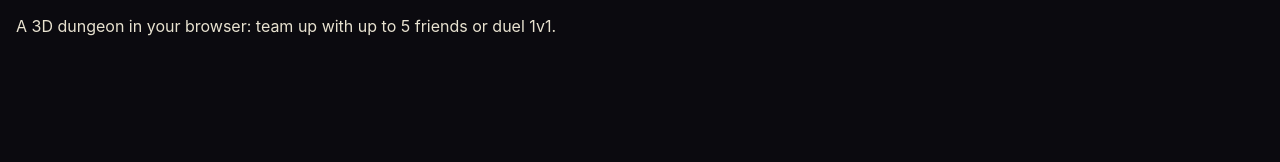
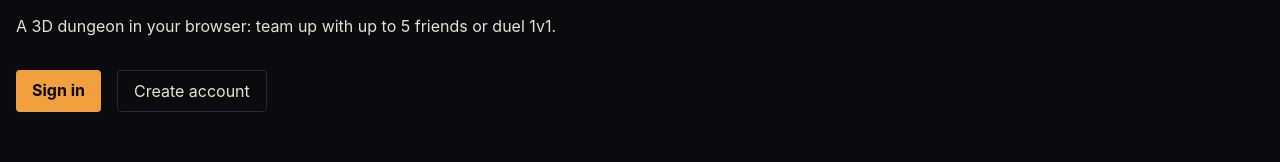
Before and after one commit to robertodelfranco/ft_transcendence, a React (Vite) app in the folder frontend/: page / in a window 1280 px wide. Shown: the part 124-286 px from the top of the page. Built offline with nearby package versions, Linux system fonts and the light colour scheme; no server answers.

Commit message:
feat: link the home page to sign in and sign up

```diff
--- a/frontend/src/locales/en/common.json
+++ b/frontend/src/locales/en/common.json
@@ -19,7 +19,9 @@
     "terms": "Terms of Service"
   },
   "home": {
-    "tagline": "A 3D dungeon in your browser: team up with up to 5 friends or duel 1v1."
+    "tagline": "A 3D dungeon in your browser: team up with up to 5 friends or duel 1v1.",
+    "login": "Sign in",
+    "signup": "Create account"
   },
   "notFound": {
     "title": "Page not found",
--- a/frontend/src/locales/es/common.json
+++ b/frontend/src/locales/es/common.json
@@ -19,7 +19,9 @@
     "terms": "Términos del Servicio"
   },
   "home": {
-    "tagline": "Una mazmorra en 3D en tu navegador: juega con hasta 5 amigos o duela 1 contra 1."
+    "tagline": "Una mazmorra en 3D en tu navegador: juega con hasta 5 amigos o duela 1 contra 1.",
+    "login": "Iniciar sesión",
+    "signup": "Crear cuenta"
   },
   "notFound": {
     "title": "Página no encontrada",
--- a/frontend/src/locales/pt-BR/common.json
+++ b/frontend/src/locales/pt-BR/common.json
@@ -19,7 +19,9 @@
     "terms": "Termos de Serviço"
   },
   "home": {
-    "tagline": "Uma masmorra em 3D no navegador: jogue com até 5 amigos ou duele em 1 contra 1."
+    "tagline": "Uma masmorra em 3D no navegador: jogue com até 5 amigos ou duele em 1 contra 1.",
+    "login": "Entrar",
+    "signup": "Criar conta"
   },
   "notFound": {
     "title": "Página não encontrada",
--- a/frontend/src/pages/Home.tsx
+++ b/frontend/src/pages/Home.tsx
@@ -1,4 +1,6 @@
 import { useTranslation } from "react-i18next";
+import { Link } from "react-router";
+import { buttonPrimary, buttonSecondary } from "../components/styles";
 import { usePageTitle } from "../hooks/usePageTitle";
 
 export default function Home() {
@@ -9,6 +11,10 @@ export default function Home() {
     <section>
       <h1 className="text-3xl font-bold text-torch">{t("app.name")}</h1>
       <p className="mt-4 max-w-prose">{t("home.tagline")}</p>
+      <div className="mt-8 flex flex-wrap gap-4">
+        <Link to="/login" className={buttonPrimary}>{t("home.login")}</Link>
+        <Link to="/signup" className={buttonSecondary}>{t("home.signup")}</Link>
+      </div>
     </section>
   );
 }
```
Also changed, not shown: 1 other file (tests, documents, lock files or other folders).
